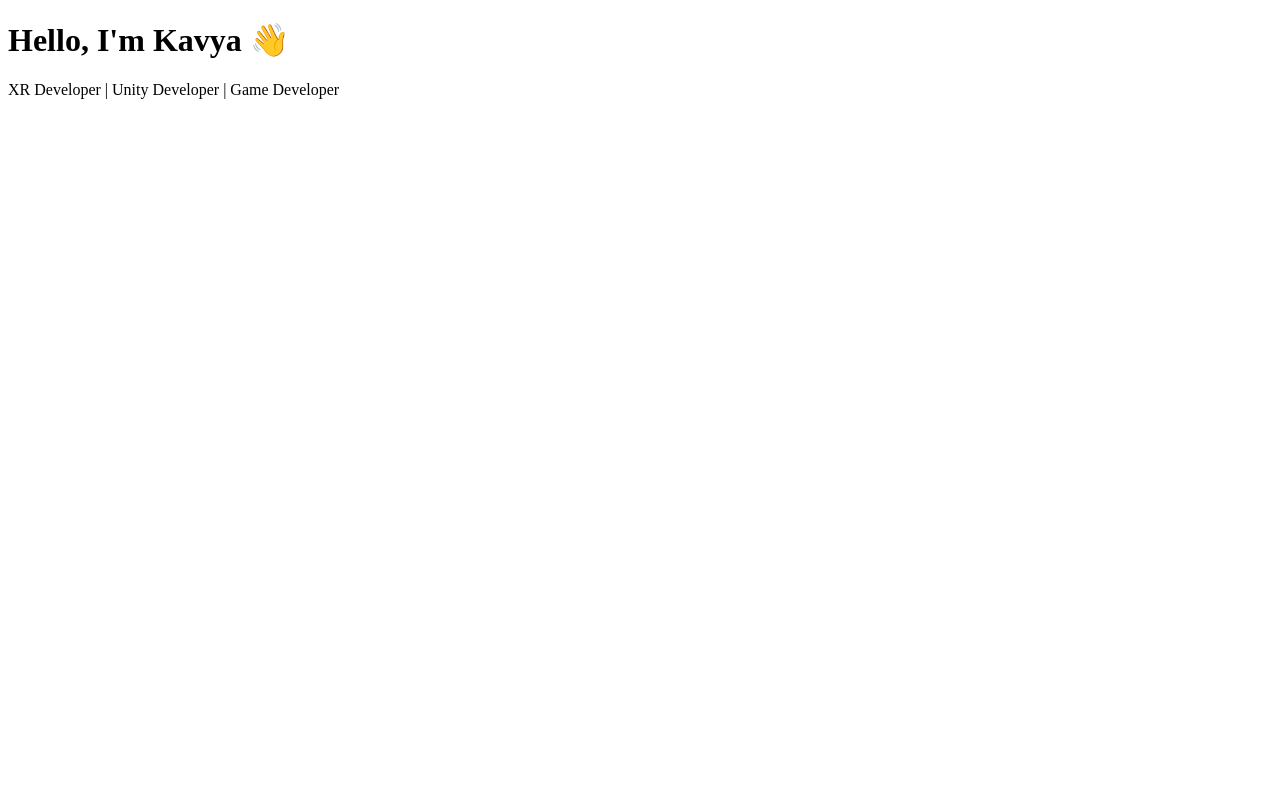
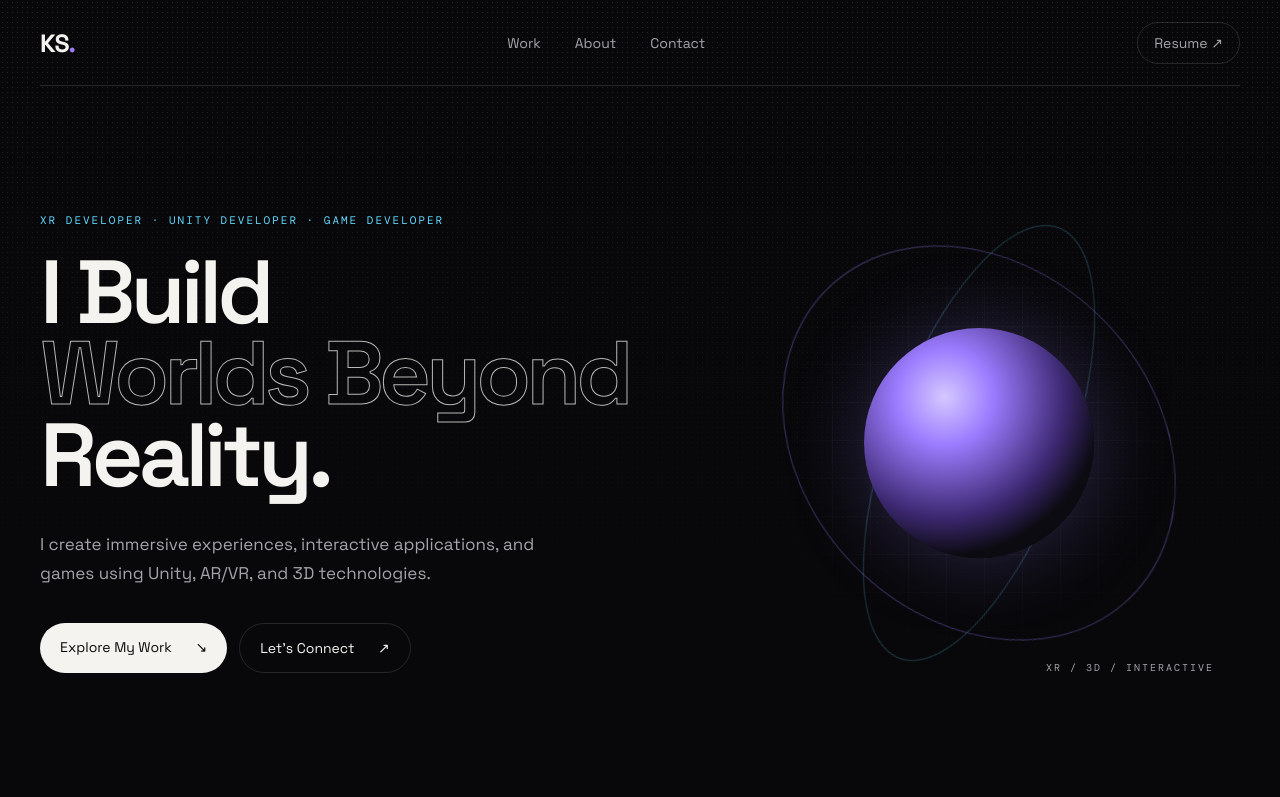
Before and after one commit to tbhkavya/tbhkavya.github.io, a plain HTML site: page index.html in a window 1280 px wide. Shown: the top 797 px of the page. Drawn offline with nearby package versions, Linux system fonts and the light colour scheme.

Commit message:
Add files via upload

```diff
--- a/index.html
+++ b/index.html
@@ -1,10 +1,75 @@
 <!DOCTYPE html>
-<html>
+<html lang="en">
 <head>
-    <title>Kavya's Portfolio</title>
+    <meta charset="UTF-8">
+    <meta name="viewport" content="width=device-width, initial-scale=1.0">
+    <meta name="description" content="Kavya Singhal — XR Developer, Unity Developer and Game Developer.">
+    <title>Kavya Singhal | XR Developer</title>
+    <link rel="stylesheet" href="style.css">
 </head>
 <body>
-    <h1>Hello, I'm Kavya 👋</h1>
-    <p>XR Developer | Unity Developer | Game Developer</p>
+    <header class="navbar">
+        <a class="logo" href="#">KS<span>.</span></a>
+
+        <nav>
+            <a href="#work">Work</a>
+            <a href="#about">About</a>
+            <a href="#contact">Contact</a>
+        </nav>
+
+        <a class="nav-resume" href="#">Resume ↗</a>
+    </header>
+
+    <main>
+        <section class="hero">
+            <div class="hero-content">
+                <p class="eyebrow">XR DEVELOPER · UNITY DEVELOPER · GAME DEVELOPER</p>
+
+                <h1>
+                    I Build<br>
+                    <span>Worlds Beyond</span><br>
+                    Reality.
+                </h1>
+
+                <p class="intro">
+                    I create immersive experiences, interactive applications,
+                    and games using Unity, AR/VR, and 3D technologies.
+                </p>
+
+                <div class="hero-buttons">
+                    <a class="button primary" href="#work">Explore My Work <span>↘</span></a>
+                    <a class="button secondary" href="#contact">Let's Connect <span>↗</span></a>
+                </div>
+            </div>
+
+            <div class="hero-visual" aria-hidden="true">
+                <div class="orb"></div>
+                <div class="ring ring-one"></div>
+                <div class="ring ring-two"></div>
+                <div class="grid"></div>
+                <div class="visual-label">XR / 3D / INTERACTIVE</div>
+            </div>
+        </section>
+
+        <section class="placeholder-section" id="work">
+            <p class="section-number">01 — WORK</p>
+            <h2>Selected projects<br><span>coming next.</span></h2>
+        </section>
+
+        <section class="placeholder-section" id="about">
+            <p class="section-number">02 — ABOUT</p>
+            <h2>Building experiences<br><span>people can step into.</span></h2>
+        </section>
+
+        <section class="placeholder-section" id="contact">
+            <p class="section-number">03 — CONTACT</p>
+            <h2>Let's build<br><span>something immersive.</span></h2>
+        </section>
+    </main>
+
+    <footer>
+        <span>© 2026 Kavya Singhal</span>
+        <span>Built with curiosity + Unity</span>
+    </footer>
 </body>
 </html>
--- /dev/null
+++ b/style.css
@@ -0,0 +1,330 @@
+@import url('https://fonts.googleapis.com/css2?family=DM+Mono:wght@400;500&family=Space+Grotesk:wght@400;500;600;700&display=swap');
+
+:root {
+    --bg: #08080a;
+    --text: #f4f3ef;
+    --muted: #a4a3aa;
+    --line: rgba(255,255,255,.12);
+    --accent: #9b7cff;
+    --accent-2: #62d8ff;
+}
+
+* {
+    box-sizing: border-box;
+    margin: 0;
+    padding: 0;
+}
+
+html {
+    scroll-behavior: smooth;
+}
+
+body {
+    background: var(--bg);
+    color: var(--text);
+    font-family: "Space Grotesk", sans-serif;
+    overflow-x: hidden;
+}
+
+body::before {
+    content: "";
+    position: fixed;
+    inset: 0;
+    pointer-events: none;
+    opacity: .16;
+    background-image: radial-gradient(rgba(255,255,255,.7) .6px, transparent .6px);
+    background-size: 5px 5px;
+    mask-image: linear-gradient(to bottom, black, transparent 80%);
+}
+
+.navbar {
+    width: min(1200px, calc(100% - 48px));
+    margin: 0 auto;
+    height: 86px;
+    display: flex;
+    align-items: center;
+    justify-content: space-between;
+    border-bottom: 1px solid var(--line);
+}
+
+.logo {
+    color: var(--text);
+    text-decoration: none;
+    font-size: 25px;
+    font-weight: 700;
+    letter-spacing: -1px;
+}
+
+.logo span {
+    color: var(--accent);
+}
+
+nav {
+    display: flex;
+    gap: 34px;
+}
+
+nav a,
+.nav-resume {
+    color: var(--muted);
+    text-decoration: none;
+    font-size: 14px;
+    transition: color .25s ease;
+}
+
+nav a:hover,
+.nav-resume:hover {
+    color: var(--text);
+}
+
+.nav-resume {
+    border: 1px solid var(--line);
+    padding: 11px 16px;
+    border-radius: 100px;
+}
+
+.hero {
+    width: min(1200px, calc(100% - 48px));
+    min-height: calc(100vh - 86px);
+    margin: 0 auto;
+    display: grid;
+    grid-template-columns: 1.1fr .9fr;
+    align-items: center;
+    gap: 40px;
+    position: relative;
+}
+
+.hero-content {
+    padding: 90px 0;
+    position: relative;
+    z-index: 2;
+    animation: rise .9s ease both;
+}
+
+.eyebrow,
+.section-number {
+    font-family: "DM Mono", monospace;
+    font-size: 11px;
+    letter-spacing: 2px;
+    color: var(--accent-2);
+    margin-bottom: 25px;
+}
+
+h1 {
+    font-size: clamp(58px, 7vw, 104px);
+    line-height: .91;
+    letter-spacing: -5px;
+    font-weight: 600;
+}
+
+h1 span {
+    color: transparent;
+    -webkit-text-stroke: 1px rgba(244,243,239,.75);
+}
+
+.intro {
+    max-width: 530px;
+    color: var(--muted);
+    font-size: 17px;
+    line-height: 1.7;
+    margin-top: 34px;
+}
+
+.hero-buttons {
+    display: flex;
+    gap: 12px;
+    margin-top: 35px;
+    flex-wrap: wrap;
+}
+
+.button {
+    text-decoration: none;
+    padding: 15px 20px;
+    border-radius: 100px;
+    font-size: 14px;
+    transition: transform .25s ease, background .25s ease;
+}
+
+.button:hover {
+    transform: translateY(-3px);
+}
+
+.button span {
+    margin-left: 20px;
+}
+
+.primary {
+    color: #09090b;
+    background: var(--text);
+}
+
+.secondary {
+    color: var(--text);
+    border: 1px solid var(--line);
+}
+
+.hero-visual {
+    height: 550px;
+    position: relative;
+    display: grid;
+    place-items: center;
+}
+
+.orb {
+    width: 230px;
+    height: 230px;
+    border-radius: 50%;
+    background: radial-gradient(circle at 35% 30%, #d5c8ff 0%, #9b7cff 22%, #3b276f 55%, #0c0b12 72%);
+    box-shadow: 0 0 80px rgba(155,124,255,.25);
+    animation: float 5s ease-in-out infinite;
+    z-index: 2;
+}
+
+.ring {
+    position: absolute;
+    width: 390px;
+    height: 390px;
+    border: 1px solid rgba(155,124,255,.35);
+    border-radius: 50%;
+    transform: rotate(-25deg) skewX(-12deg);
+}
+
+.ring-one {
+    animation: spin 16s linear infinite;
+}
+
+.ring-two {
+    width: 460px;
+    height: 180px;
+    border-color: rgba(98,216,255,.25);
+    transform: rotate(25deg);
+    animation: spin-reverse 19s linear infinite;
+}
+
+.grid {
+    position: absolute;
+    inset: 8% 0;
+    background-image:
+        linear-gradient(rgba(255,255,255,.06) 1px, transparent 1px),
+        linear-gradient(90deg, rgba(255,255,255,.06) 1px, transparent 1px);
+    background-size: 38px 38px;
+    mask-image: radial-gradient(circle, black 0%, transparent 67%);
+}
+
+.visual-label {
+    position: absolute;
+    bottom: 8%;
+    right: 5%;
+    font-family: "DM Mono", monospace;
+    color: var(--muted);
+    font-size: 10px;
+    letter-spacing: 2px;
+}
+
+.placeholder-section {
+    width: min(1200px, calc(100% - 48px));
+    min-height: 70vh;
+    margin: 0 auto;
+    padding: 120px 0;
+    border-top: 1px solid var(--line);
+    display: flex;
+    flex-direction: column;
+    justify-content: center;
+}
+
+.placeholder-section h2 {
+    font-size: clamp(50px, 7vw, 92px);
+    line-height: .95;
+    letter-spacing: -4px;
+}
+
+.placeholder-section h2 span {
+    color: var(--muted);
+}
+
+footer {
+    width: min(1200px, calc(100% - 48px));
+    margin: 0 auto;
+    padding: 28px 0;
+    border-top: 1px solid var(--line);
+    display: flex;
+    justify-content: space-between;
+    color: var(--muted);
+    font-family: "DM Mono", monospace;
+    font-size: 10px;
+    letter-spacing: 1px;
+}
+
+@keyframes rise {
+    from { opacity: 0; transform: translateY(25px); }
+    to { opacity: 1; transform: translateY(0); }
+}
+
+@keyframes float {
+    0%, 100% { transform: translateY(0) rotate(0); }
+    50% { transform: translateY(-18px) rotate(5deg); }
+}
+
+@keyframes spin {
+    from { transform: rotate(-25deg) skewX(-12deg); }
+    to { transform: rotate(335deg) skewX(-12deg); }
+}
+
+@keyframes spin-reverse {
+    from { transform: rotate(25deg); }
+    to { transform: rotate(-335deg); }
+}
+
+@media (max-width: 800px) {
+    .navbar {
+        width: min(100% - 28px, 1200px);
+    }
+
+    nav {
+        display: none;
+    }
+
+    .hero {
+        width: min(100% - 28px, 1200px);
+        grid-template-columns: 1fr;
+        padding-top: 30px;
+    }
+
+    .hero-content {
+        padding: 50px 0 20px;
+    }
+
+    h1 {
+        font-size: clamp(52px, 15vw, 82px);
+        letter-spacing: -3px;
+    }
+
+    .hero-visual {
+        height: 340px;
+    }
+
+    .orb {
+        width: 160px;
+        height: 160px;
+    }
+
+    .ring {
+        width: 280px;
+        height: 280px;
+    }
+
+    .ring-two {
+        width: 330px;
+        height: 130px;
+    }
+
+    .placeholder-section {
+        width: min(100% - 28px, 1200px);
+    }
+
+    footer {
+        width: min(100% - 28px, 1200px);
+        gap: 15px;
+        flex-direction: column;
+    }
+}
```
